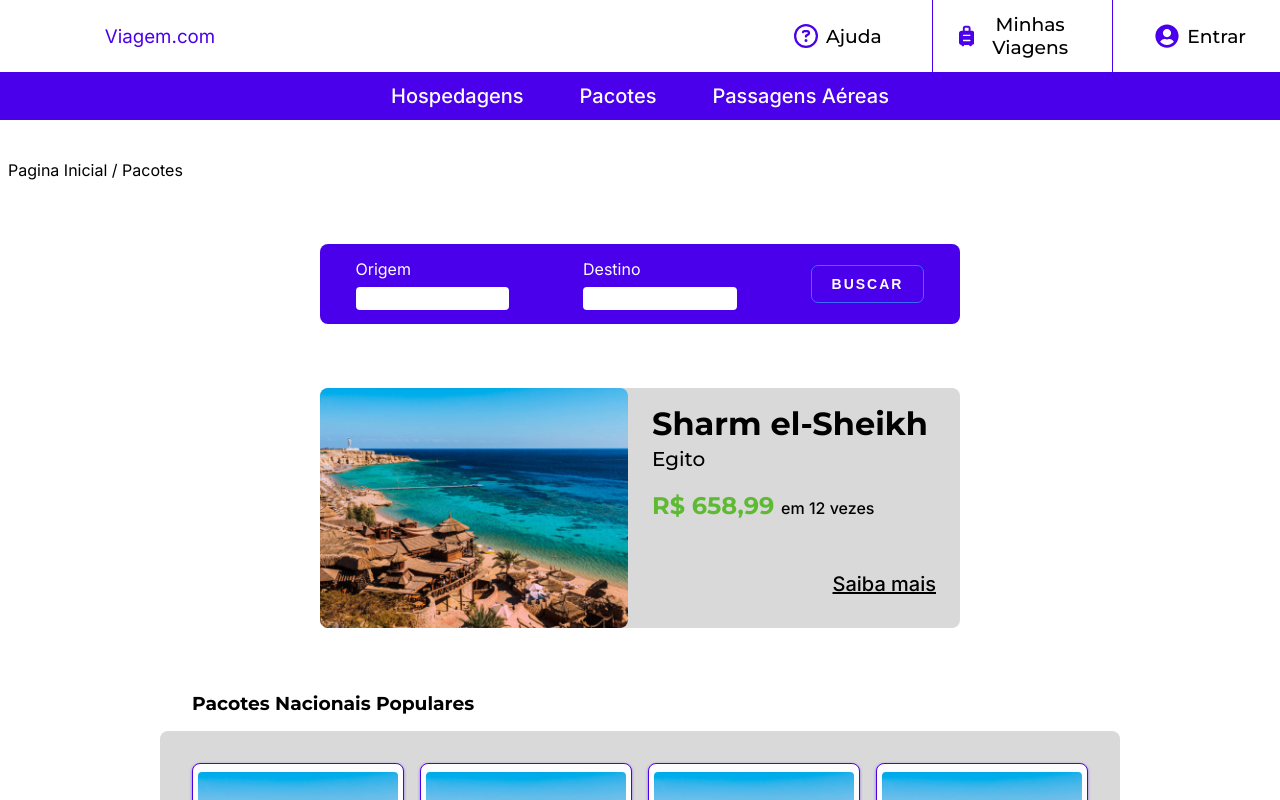
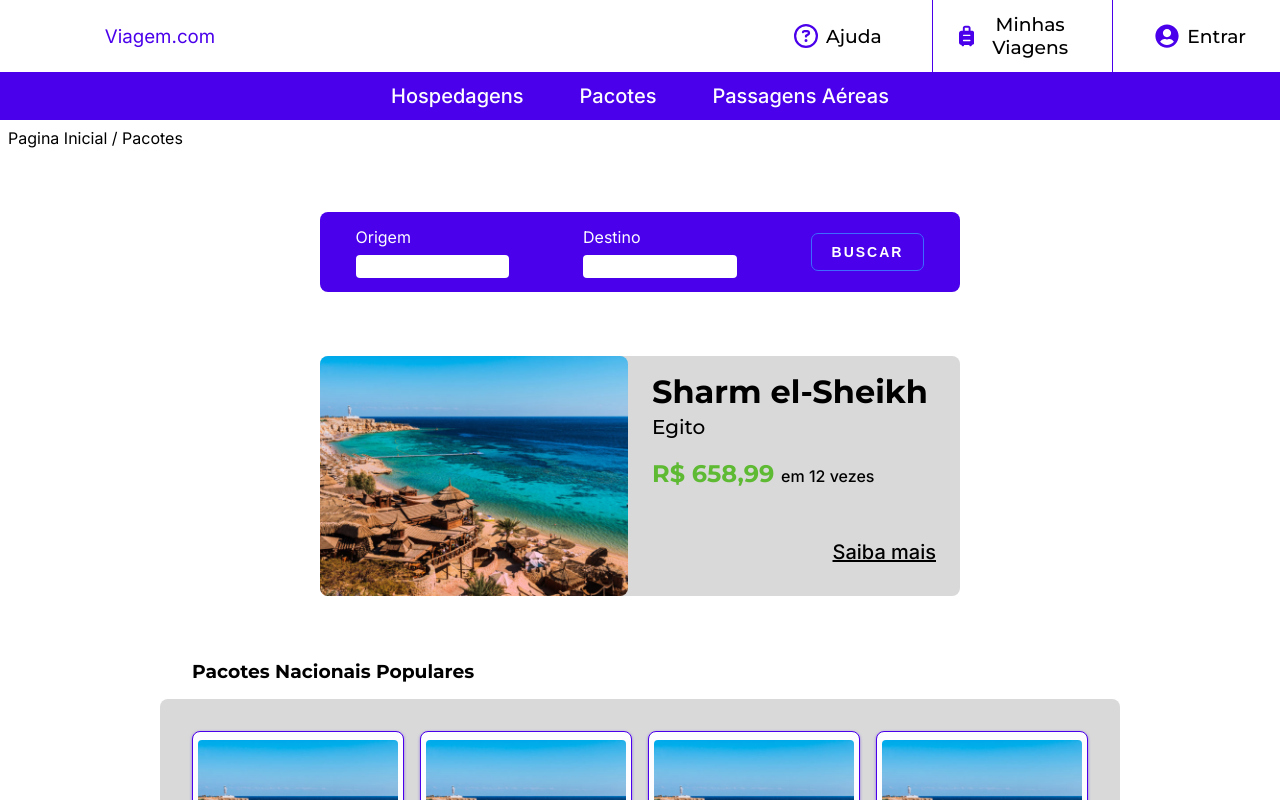
Before and after one commit to SimaoGui/IHC-Project, a React (Vite) app: page /home in a window 1280 px wide. Shown: the top 800 px of the page. Built offline with nearby package versions, Linux system fonts and the light colour scheme.

Commit message:
espaçõs

```diff
--- a/src/pages/Homepage/Homepage.module.scss
+++ b/src/pages/Homepage/Homepage.module.scss
@@ -1,7 +1,7 @@
     @import '../../styles/main.scss';
 
     main {
-        height: 200vh;
+        height: 210vh;
         display: flex;
         flex-direction: column;
         align-items: center;
--- a/src/styles/main.scss
+++ b/src/styles/main.scss
@@ -10,7 +10,6 @@ div#root {
     flex-direction: column;
     width: 100%;
     height: 100%;
-    gap: 2rem;
 }
 
 h1, h2, h3 {
```
